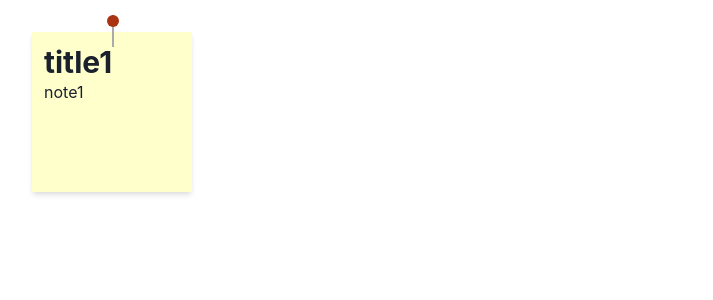
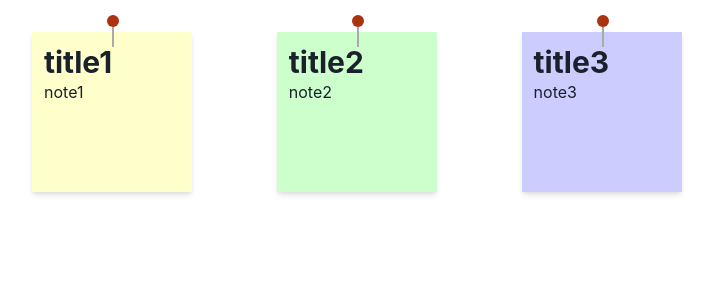
Before and after one commit to Kyosukyuu/notesApp, a React (Create React App) app in the folder client/: page / in a window 1280 px wide. Shown: the top 300 px of the page, without its empty margins (0-713 px from the left). Built offline with nearby package versions, Linux system fonts and the light colour scheme.

Commit message:
new component for notes

```diff
--- a/client/src/App.js
+++ b/client/src/App.js
@@ -1,11 +1,11 @@
 import { Box } from "@chakra-ui/react";
 import React from "react";
-import PostIt from "./components/PostIt";
+import Notes from "./components/Notes";
 
 const App = () => {
   return (
     <Box as="main" mt={8} mx={8}>
-      <PostIt title="title1" text="note1" bg="yellow"></PostIt>
+      <Notes />
     </Box>
   );
 };
--- /dev/null
+++ b/client/src/components/Notes.js
@@ -0,0 +1,14 @@
+import PostIt from "./PostIt";
+import { SimpleGrid } from "@chakra-ui/react";
+
+const Notes = () => {
+  return (
+    <SimpleGrid columns={5} spacing={2}>
+      <PostIt title="title1" text="note1" bg="yellow" />
+      <PostIt title="title2" text="note2" bg="green" />
+      <PostIt title="title3" text="note3" bg="blue" />
+    </SimpleGrid>
+  );
+};
+
+export default Notes;
--- a/client/src/components/PostIt.js
+++ b/client/src/components/PostIt.js
@@ -8,9 +8,10 @@ const PostIt = ({ title, text, bg }) => {
       break;
     case "green":
       break;
-    case "purple":
+    case "blue":
       bgCol = "#ccf";
       break;
+    default:
   }
   return (
     <Box
```
Also changed, not shown: client/public/logo512.png (deleted).
